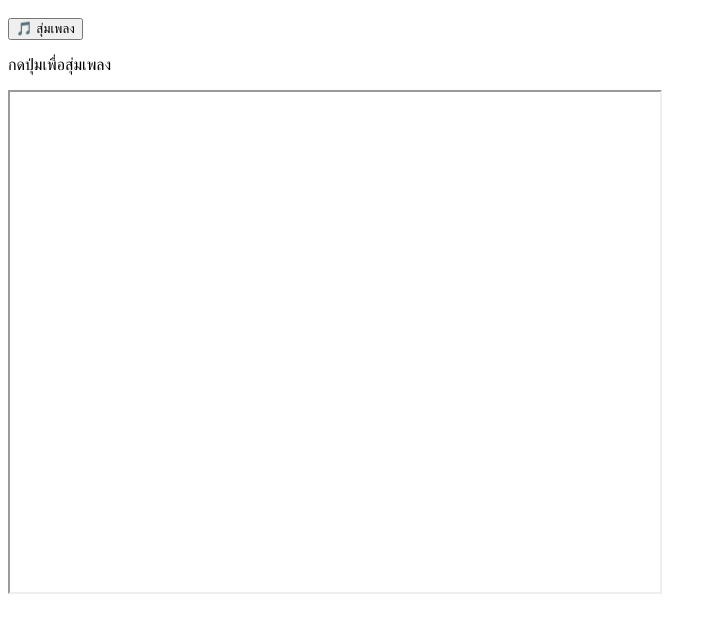
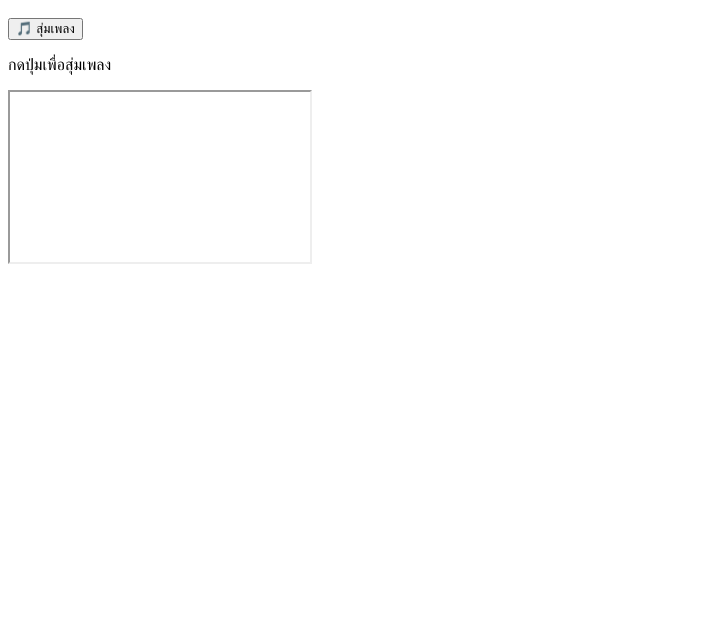
Before and after one commit to krittikarn4/web-music, a plain HTML site: page index.html in a window 1280 px wide. Shown: the part 49-682 px from the top of the page, without its empty margins (0-717 px from the left). Drawn offline with Linux system fonts and the light colour scheme.

Commit message:
Update index.html

```diff
--- a/index.html
+++ b/index.html
@@ -6,8 +6,8 @@
 
 <iframe
   id="youtubePlayer"
-  width="650"
-  height="500"
+  width="300"
+  height="170"
   src=""
   allow="autoplay; encrypted-media"
   allowfullscreen>
```
